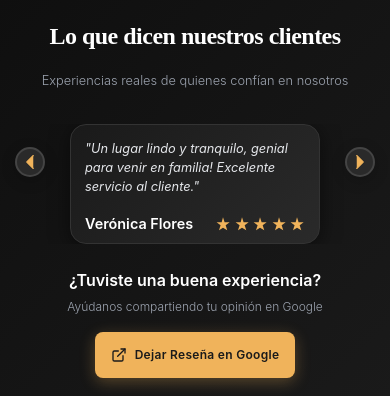
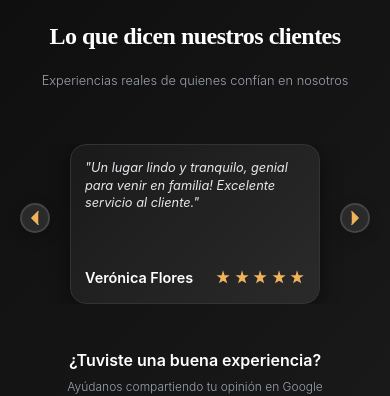
Before and after one commit to Joshu16/Barberia, a React (Vite) app: page / in a window 390 px wide. Shown: the part 3520-3916 px from the top of the page. Built offline with nearby package versions, Linux system fonts and the light colour scheme.

Commit message:
Fix reviews section: uniform card heights, proper content fitting, and align navigation arrows

```diff
--- a/src/components/Reviews.css
+++ b/src/components/Reviews.css
@@ -37,6 +37,9 @@
   margin: 0 auto;
   padding: 20px 2rem;
   overflow: visible !important;
+  display: flex;
+  align-items: center;
+  min-height: 240px;
 }
 
 .reviews-carousel .swiper {
@@ -44,6 +47,7 @@
   align-items: center;
   height: 100%;
   width: 100%;
+  position: relative;
 }
 
 .reviews-carousel .swiper-wrapper {
@@ -88,14 +92,16 @@
   transition: all 0.4s cubic-bezier(0.25, 0.46, 0.45, 0.94);
   display: flex;
   flex-direction: column;
-  height: 160px;
-  min-height: 160px;
+  height: 200px;
+  min-height: 200px;
+  max-height: 200px;
   width: 100%;
   max-width: 100%;
   opacity: 1;
   transform: translateX(0);
   margin: 0;
   align-self: center;
+  overflow: hidden;
 }
 
 /* Animations are now in shared.css */
@@ -109,12 +115,17 @@
 }
 
 .review-text {
-  font-size: 0.95rem;
-  line-height: 1.5;
+  font-size: 0.9rem;
+  line-height: 1.4;
   color: #e5e7eb;
   margin-bottom: 1rem;
   font-style: italic;
   flex-grow: 1;
+  overflow: hidden;
+  display: -webkit-box;
+  -webkit-line-clamp: 4;
+  -webkit-box-orient: vertical;
+  text-overflow: ellipsis;
 }
 
 .review-author {
@@ -184,7 +195,22 @@
   opacity: 0.4;
 }
 
-/* Swiper navigation styles are now in shared.css */
+/* Swiper navigation styles específicos para reseñas */
+.reviews-carousel .swiper-button-prev,
+.reviews-carousel .swiper-button-next {
+  position: absolute !important;
+  top: 58% !important;
+  transform: translateY(-50%) !important;
+  z-index: 20 !important;
+}
+
+.reviews-carousel .swiper-button-prev {
+  left: 20px !important;
+}
+
+.reviews-carousel .swiper-button-next {
+  right: 20px !important;
+}
 
 /* CTA Section */
 .reviews-cta {
@@ -227,18 +253,29 @@
     max-width: 100%;
     display: flex;
     justify-content: center;
+    min-height: 220px;
+  }
+
+  .reviews-carousel .swiper-button-prev {
+    left: 15px !important;
+  }
+
+  .reviews-carousel .swiper-button-next {
+    right: 15px !important;
   }
 
   .review-card {
     padding: 1rem;
-    height: 140px;
-    min-height: 140px;
+    height: 180px;
+    min-height: 180px;
+    max-height: 180px;
     max-width: 280px;
     margin: 0 auto;
   }
 
   .review-text {
     font-size: 0.85rem;
+    -webkit-line-clamp: 3;
   }
 
   .reviews-cta {
@@ -277,18 +314,29 @@
     max-width: 100%;
     display: flex;
     justify-content: center;
+    min-height: 200px;
+  }
+
+  .reviews-carousel .swiper-button-prev {
+    left: 10px !important;
+  }
+
+  .reviews-carousel .swiper-button-next {
+    right: 10px !important;
   }
 
   .review-card {
     padding: 0.875rem;
-    height: 120px;
-    min-height: 120px;
+    height: 160px;
+    min-height: 160px;
+    max-height: 160px;
     max-width: 250px;
     margin: 0 auto;
   }
 
   .review-text {
     font-size: 0.8rem;
+    -webkit-line-clamp: 3;
   }
 
   .reviews-cta {
```
